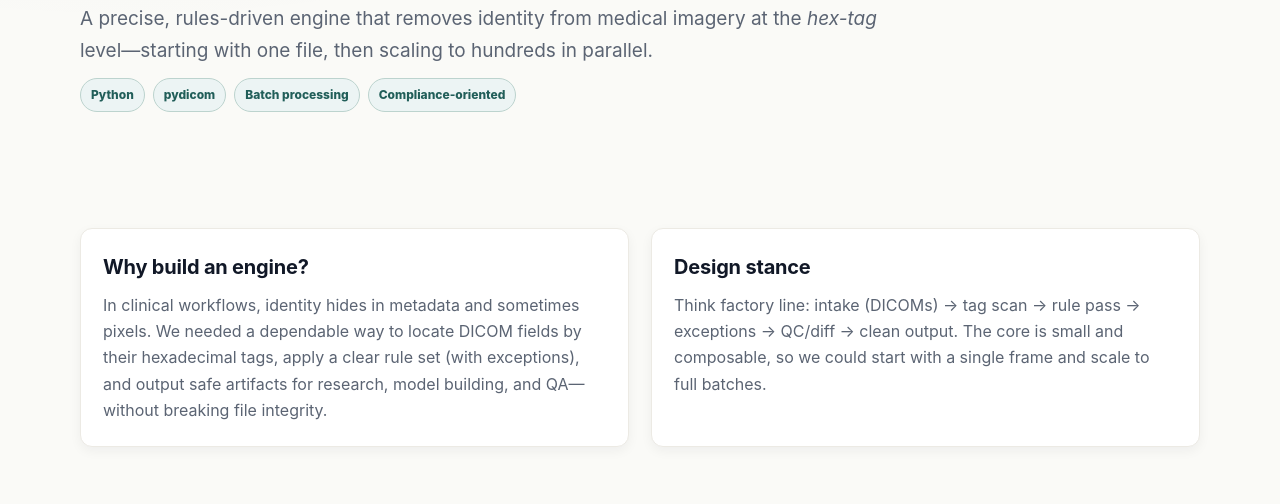
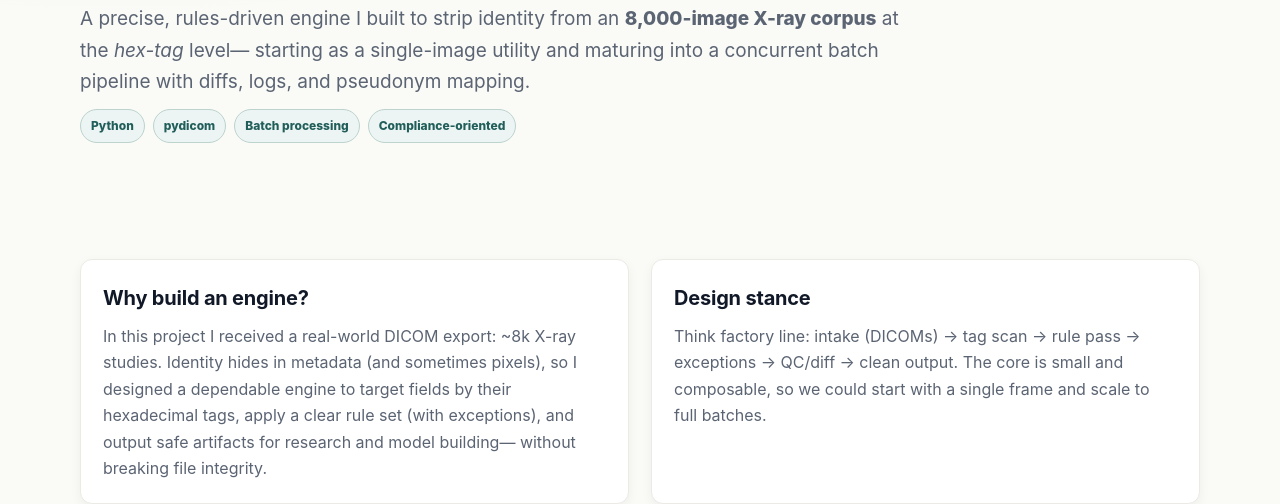
Before and after one commit to gweshe18/TG_Portfolio, a plain HTML site: page posts/mediview.html in a window 1280 px wide. Shown: the part 311-815 px from the top of the page. Drawn offline with Linux system fonts and the light colour scheme.

Commit message:
Update blog.html and mediview.html for MediView case study: enhance descriptions, adjust titles, and improve layout

```diff
--- a/posts/mediview.html
+++ b/posts/mediview.html
@@ -32,8 +32,10 @@
         <span class="tag"><span class="dot" aria-hidden="true"></span> Case Study • Healthcare • DICOM • Metadata Engineering</span>
         <h1 id="title">MediView — DICOM De-Identification Engine</h1>
         <p class="section-lead">
-          A precise, rules-driven engine that removes identity from medical imagery at the <em>hex-tag</em> level—starting with one file,
-          then scaling to hundreds in parallel.
+        A precise, rules-driven engine I built to strip identity from an
+        <strong>8,000-image X-ray corpus</strong> at the <em>hex-tag</em> level—
+        starting as a single-image utility and maturing into a concurrent
+        batch pipeline with diffs, logs, and pseudonym mapping.
         </p>
         <div class="badges" style="margin-top:12px">
         <span class="badge">Python</span>
@@ -44,16 +46,21 @@
     </div>
     </section>
 
+
     <!-- CONTEXT -->
     <section class="section">
       <div class="container grid grid-2">
         <article class="card">
           <h3>Why build an engine?</h3>
+
             <p>
-            In clinical workflows, identity hides in metadata and sometimes pixels. We needed a dependable way to locate DICOM fields by their
-            hexadecimal tags, apply a clear rule set (with exceptions), and output safe artifacts for research, model building, and QA—without
-            breaking file integrity.
+            In this project I received a real-world DICOM export: ~8k X-ray studies.
+            Identity hides in metadata (and sometimes pixels), so I designed a dependable
+            engine to target fields by their hexadecimal tags, apply a clear rule set
+            (with exceptions), and output safe artifacts for research and model building—
+            without breaking file integrity.
             </p>
+
         </article>
         <article class="card">
           <h3>Design stance</h3>
```
Also changed, not shown: blog.html (+14 -8 lines). Lines whose indentation alone changed are shown as unchanged.
